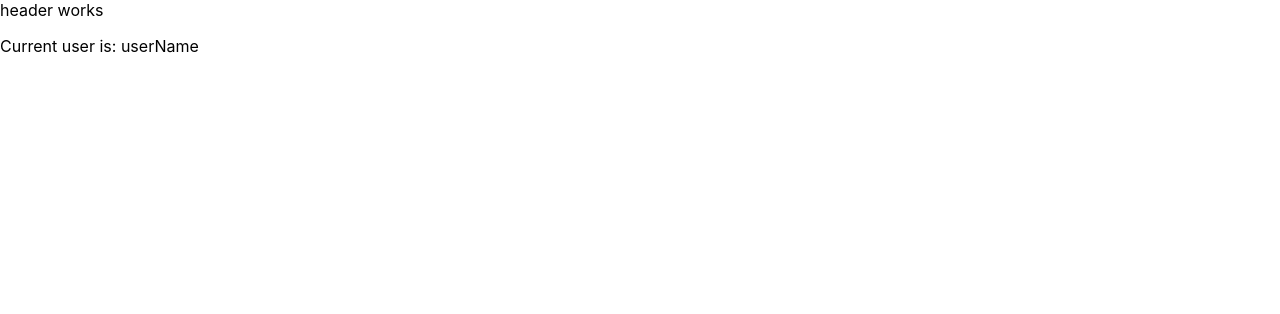
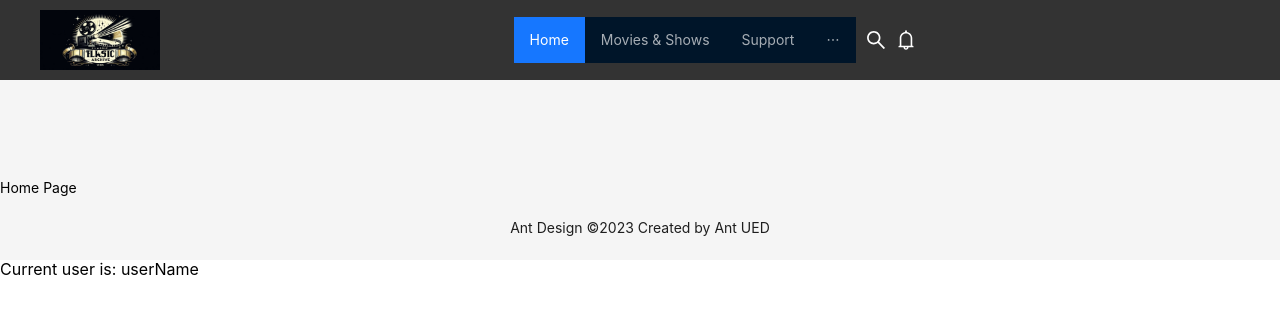
Before and after one commit to ibrahimMohs/Final-React-Project, a React (Create React App) app: page / in a window 1280 px wide. Both pictures are taken after typing "name@example.com", "Sample123" into the empty fields and a click on the button "Sign In". Shown: the top 314 px of the page. Built offline with nearby package versions, Linux system fonts and the light colour scheme.

Commit message:
Header Part

```diff
--- a/src/App.tsx
+++ b/src/App.tsx
@@ -1,12 +1,23 @@
 import React, { useState } from 'react';
+import ReactDOM from 'react-dom';
+import 'antd/dist/reset.css';
 import './App.css';
 import { User } from '../src/models/user';
 import { HomePage } from './pages/HomePage/HomePage';
 // import { Route, Routes } from 'react-router-dom';
-import { Header } from '../src/components/Header/Header';
 import { BrowserRouter as Router, Routes, Route } from 'react-router-dom';
+import { Layout } from 'antd';
+import {Header} from '../src/components/Header/Header';
 import { NotFoundPage } from './pages/NotFoundPage/NotFoundPage';
 import LoginPage from '../src/pages/LoginPage/LoginPage';
+
+const { Content, Footer } = Layout;
+
+const Home = () => <div>Home Page</div>;
+const MoviesShows = () => <div>Movies & Shows Page</div>;
+const Support = () => <div>Support Page</div>;
+const Subscriptions = () => <div>Subscriptions Page</div>;
+const LoginRegister = () => <div>Login/Register Page</div>;
 
 function App() {
   const [userInfo, setUserInfo] = useState<User | undefined>(undefined);
@@ -25,12 +36,19 @@ function App() {
 
         {userInfo ? (
           <>
+          <Layout>
           <Header userInfo={userInfo}  />
+          <Content style={{ padding: '50px' }}></Content>
           <Routes>
-            <Route path="/" element={<HomePage />} />
-
+          <Route path="/" element={<Home />} />
+            <Route path="/movies-shows" element={<MoviesShows />} />
+            <Route path="/support" element={<Support />} />
+            <Route path="/subscriptions" element={<Subscriptions />} />
+            <Route path="/login-register" element={<LoginRegister />} />
             <Route path="*" element={<NotFoundPage />} />
           </Routes>
+          <Footer style={{ textAlign: 'center' }}>Ant Design ©2023 Created by Ant UED</Footer>
+      </Layout>
           </>
         ) : (
 
@@ -39,6 +57,7 @@ function App() {
             <Route path="login" element={<LoginPage logInHandler={handleLogIn} />} />
             <Route path="*" element={<NotFoundPage />} />
           </Routes>
+
         )}
 
 
--- a/src/components/Header/Header.scss
+++ b/src/components/Header/Header.scss
@@ -0,0 +1,109 @@
+.header {
+    display: flex;
+    justify-content: space-between;
+    align-items: center;
+    padding: 10px;
+    background-color: #333;
+    color: white;
+}
+
+.header-center {
+    display: flex;
+    justify-content: center;
+}
+
+.nav-link {
+    color: white;
+    padding: 10px;
+    text-decoration: none;
+    margin: 0 10px;
+}
+
+.nav-link.active {
+    background-color: #444;
+    border-radius: 10px;
+}
+
+.header-right {
+    display: flex;
+    align-items: center;
+}
+
+.icon {
+    color: white;
+    font-size: 20px;
+    cursor: pointer;
+    margin-left: 10px;
+}
+
+.search-input {
+    margin-left: 10px;
+}
+
+.notifications-dropdown {
+    position: absolute;
+    top: 100%;
+    right: 0;
+    background-color: white;
+    color: black;
+    border: 1px solid #ccc;
+    border-radius: 4px;
+    box-shadow: 0 2px 8px rgba(0,0,0,0.15);
+    padding: 10px;
+    width: 300px;
+    z-index: 100;
+}
+
+.search-icon.active {
+    display: none;
+}
+
+.header-logo{
+
+    img{
+        width: 120px;
+        height: 60px;
+        margin-left: 30px;
+    }
+}
+
+.header {
+
+
+    .header-drawer-button {
+      display: none;
+    }
+
+    .header-menu {
+      display: flex;
+    }
+
+
+    @media screen and (max-width: 768px) {
+      .header-drawer-button {
+        display: block;
+      }
+
+      .header-menu {
+        display: none;
+      }
+    }
+  }
+
+
+nav{
+    display: flex;
+    align-items: center;
+    justify-content: space-between;
+    margin-left: auto !important;
+    margin-right: auto !important;
+
+    ul{
+        display: flex;
+    }
+
+    .header-tools{
+        display: flex;
+
+    }
+}
--- a/src/components/Header/Header.tsx
+++ b/src/components/Header/Header.tsx
@@ -1,27 +1,117 @@
-import {Link} from 'react-router-dom';
+import React, { useState } from 'react';
+import {Link, useNavigate} from 'react-router-dom';
 import {User} from '../../models/user';
+import { Menu, Input, Badge, Button, Drawer } from 'antd';
+import { MenuOutlined, SearchOutlined, BellOutlined } from '@ant-design/icons';
+import './Header.scss';
+import logo from '../../assets/images/icon4.jpg';
+
+interface MenuItem {
+  key: string;
+  label: string;
+  path: string;
+}
+
 
 type HeaderProps = {
     userInfo: User | undefined;
   };
 
   export const Header = (props: HeaderProps) => {
+  const [searchActive, setSearchActive] = useState(false);
+  const [notificationCount, setNotificationCount] = useState(0);
+  const [drawerVisible, setDrawerVisible] = useState(false);
+  const navigate = useNavigate();
+
+  const menuItems: MenuItem[] = [
+    { key: '1', label: 'Home', path: '/' },
+    { key: '2', label: 'Movies & Shows', path: '/movies-shows' },
+    { key: '3', label: 'Support', path: '/support' },
+    { key: '4', label: 'Subscriptions', path: '/subscriptions' },
+    { key: '5', label: 'Log in/Register', path: '/login-register' },
+  ];
+
+  const onSearch = (value: string) => {
+    console.log('Search:', value);
+    // Implement search functionality here
+  };
+
+  const toggleSearch = () => setSearchActive(!searchActive);
+
+  const toggleDrawer = () => {
+    setDrawerVisible(!drawerVisible);
+  };
+
+  const handleMenuClick = (e: any) => {
+    const menuItem = menuItems.find(item => item.key === e.key);
+    if (menuItem) {
+      navigate(menuItem.path);
+    }
+  };
+
   return (
-      <header>
-        <div className="container">
-          header works
+    <header className="header">
+      <div className="header-logo" onClick={() => navigate('/')}>
+        <img src={logo} alt="Cinema Evolution" />
+      </div>
+
+      <Button className="header-drawer-button" onClick={toggleDrawer}>
+        <MenuOutlined />
+      </Button>
+
+      <Drawer
+        title="Menu"
+        placement="right"
+        closable={true}
+        onClose={toggleDrawer}
+        visible={drawerVisible}
+      >
+        {props.userInfo && (
+          <Menu
+            theme="dark"
+            mode="vertical"
+            defaultSelectedKeys={['1']}
+            onClick={handleMenuClick}
+          >
+            {menuItems.map(item => (
+              <Menu.Item key={item.key}>{item.label}</Menu.Item>
+            ))}
+          </Menu>
+        )}
+      </Drawer>
+
+      {props.userInfo ? (
         <nav>
-            {props.userInfo ? (
-              <>
+          <Menu theme="dark" mode="horizontal" defaultSelectedKeys={['1']} onClick={handleMenuClick} className="header-menu">
+            {menuItems.map(item => (
+              <Menu.Item key={item.key}>{item.label}</Menu.Item>
+            ))}
+          </Menu>
 
-              </>
+          <div className="header-tools">
+            {searchActive && (
+              <Input
+                placeholder="Search"
+                onPressEnter={(e) => onSearch(e.currentTarget.value)}
+                onBlur={() => setSearchActive(false)}
+                autoFocus
+              />
+            )}
+            <SearchOutlined onClick={toggleSearch} className="icon search-icon" />
+            <Badge count={notificationCount}>
+              <BellOutlined className="icon notification-icon" />
+            </Badge>
+
+          </div>
+        </nav>
       ) : (
         <>
-
+          {/* <div className="header-login-signup">
+            <button onClick={handleLogin}>Login</button>
+            <button onClick={handleSignup}>Sign Up</button>
+          </div> */}
         </>
       )}
-          </nav>
-        </div>
     </header>
   );
  };
```
Also changed, not shown: src/assets/images/icon4.jpg (added). Lines whose indentation alone changed are shown as unchanged.
